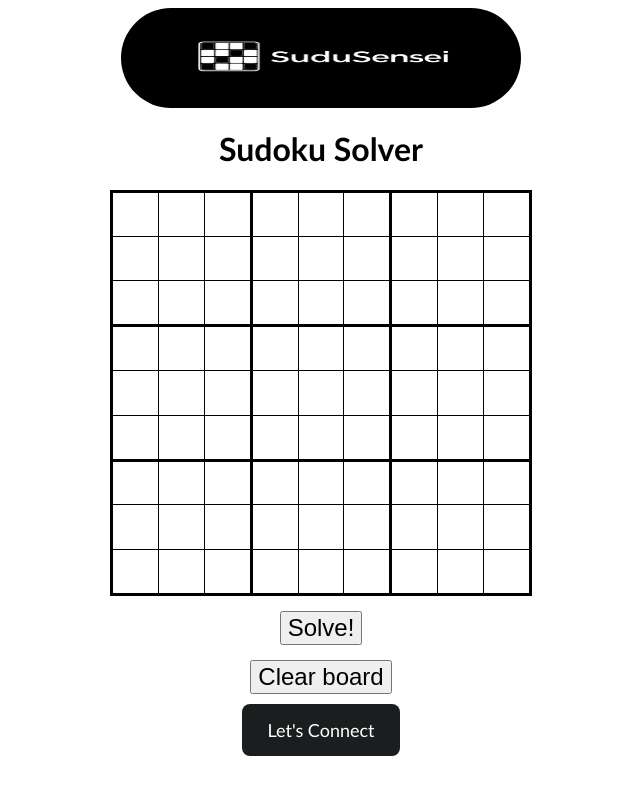
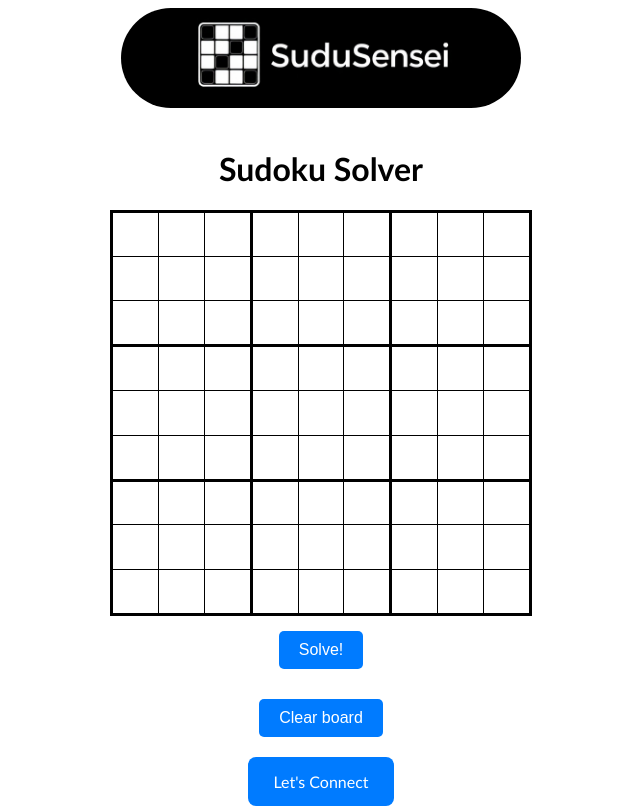
Before and after one commit to prash08484/Sudoku-Solver, a plain HTML site: page index.html in a window 1280 px wide. Shown: the whole page, without its empty margins (319-959 px from the left). Drawn offline with Linux system fonts and the light colour scheme.

Commit message:
adding favicon and some desing

```diff
--- a/index.html
+++ b/index.html
@@ -1,66 +1,220 @@
 <html>
+
 <head>
-  <title></title>
+  <title>Sudoku Solver</title>
   <script type="text/javascript" src="sudoku.js"></script>
+  <link rel="icon" href="opensudoku.svg">
   <style type="text/css">
+    body {
+      font-family: Calibri, sans-serif;
+    }
 
-    body { font-family: Calibri, sans-serif; }
-    #container { text-align: center }
-    table { border-collapse: collapse; font-size: 2em; margin: 0 auto; }
-    colgroup, tbody { border: solid medium; }
-    td { border: solid thin; height: 1.4em; width: 1.4em; text-align: center; padding: 0; }
-    button { margin-top: 15px; font-size: 1.5em; }
+    #container {
+      text-align: center
+    }
 
-    padd{padding-bottom: 100px;}
+    table {
+      border-collapse: collapse;
+      font-size: 2em;
+      margin: 0 auto;
+    }
+
+    colgroup,
+    tbody {
+      border: solid medium;
+    }
+
+    td {
+      border: solid thin;
+      height: 1.4em;
+      width: 1.4em;
+      text-align: center;
+      padding: 0;
+    }
+
+    /* table styling  */
+
+
+    button {
+      margin-top: 15px;
+      font-size: 1.5em;
+    }
+
+    padd {
+      padding-bottom: 100px;
+    }
 
 
     .center-button {
       text-align: center;
     }
 
+    /* image styling  */
+    img {
+      height: 100px;
+      width: 400px;
+      border-radius: 50px;
+      object-fit: cover;
+      margin-bottom: 20px;
+    }
+
+
+    /* Button Styling */
+    button {
+      margin: 15px 10px;
+      padding: 10px 20px;
+      font-size: 1rem;
+      color: white;
+      background-color: #007bff;
+      border: none;
+      border-radius: 5px;
+      cursor: pointer;
+      transition: background-color 0.3s ease;
+    }
+
+    button:hover {
+      background-color: #0056b3;
+    }
+
+    /* Connect Button */
+    .center-button {
+      margin-top: 20px;
+      text-align: center;
+    }
+
     .button {
       margin-top: 10px;
-  display: inline-block;
       padding: 15px 25px;
-  font-size: 18px;
+      font-size: 1rem;
       color: white;
-  background-color: #1b1e1f; /* LinkedIn blue */
+      background-color: #007bff;
       text-decoration: none;
       border-radius: 8px;
       transition: background-color 0.3s ease;
     }
 
     .button:hover {
-  background-color: #299d82;
+      background-color: #0056b3;
     }
   </style>
 </head>
+
 <body>
 
 
   <div id="container">
-    <img src="img2.jpeg" style = "height:100px ; width: 400px; text-align :left; border-radius:100px "  >
+    <img src="img2.jpeg" style="height:100px ; width: 400px; text-align :left; border-radius:100px ">
 
-    <h1 class = "padd">Sudoku Solver</h1>
+    <h1 class="padd">Sudoku Solver</h1>
 
     <table id="sudoku-board">
 
 
-      <colgroup><col><col><col>
-      <colgroup><col><col><col>
-      <colgroup><col><col><col>
+      <colgroup>
+        <col>
+        <col>
+        <col>
+        <colgroup>
+          <col>
+          <col>
+          <col>
+          <colgroup>
+            <col>
+            <col>
+            <col>
           <tbody>
-       <tr> <td contenteditable="true"></td> <td contenteditable="true"></td> <td contenteditable="true"></td> <td contenteditable="true"></td> <td contenteditable="true"></td> <td contenteditable="true"></td> <td contenteditable="true"></td> <td contenteditable="true"></td> <td contenteditable="true"></td>
-       <tr> <td contenteditable="true"></td> <td contenteditable="true"></td> <td contenteditable="true"></td> <td contenteditable="true"></td> <td contenteditable="true"></td> <td contenteditable="true"></td> <td contenteditable="true"></td> <td contenteditable="true"></td> <td contenteditable="true"></td>
-       <tr> <td contenteditable="true"></td> <td contenteditable="true"></td> <td contenteditable="true"></td> <td contenteditable="true"></td> <td contenteditable="true"></td> <td contenteditable="true"></td> <td contenteditable="true"></td> <td contenteditable="true"></td> <td contenteditable="true"></td>
+        <tr>
+          <td contenteditable="true"></td>
+          <td contenteditable="true"></td>
+          <td contenteditable="true"></td>
+          <td contenteditable="true"></td>
+          <td contenteditable="true"></td>
+          <td contenteditable="true"></td>
+          <td contenteditable="true"></td>
+          <td contenteditable="true"></td>
+          <td contenteditable="true"></td>
+      <tr>
+        <td contenteditable="true"></td>
+        <td contenteditable="true"></td>
+        <td contenteditable="true"></td>
+        <td contenteditable="true"></td>
+        <td contenteditable="true"></td>
+        <td contenteditable="true"></td>
+        <td contenteditable="true"></td>
+        <td contenteditable="true"></td>
+        <td contenteditable="true"></td>
+      <tr>
+        <td contenteditable="true"></td>
+        <td contenteditable="true"></td>
+        <td contenteditable="true"></td>
+        <td contenteditable="true"></td>
+        <td contenteditable="true"></td>
+        <td contenteditable="true"></td>
+        <td contenteditable="true"></td>
+        <td contenteditable="true"></td>
+        <td contenteditable="true"></td>
         <tbody>
-       <tr> <td contenteditable="true"></td> <td contenteditable="true"></td> <td contenteditable="true"></td> <td contenteditable="true"></td> <td contenteditable="true"></td> <td contenteditable="true"></td> <td contenteditable="true"></td> <td contenteditable="true"></td> <td contenteditable="true"></td>
-       <tr> <td contenteditable="true"></td> <td contenteditable="true"></td> <td contenteditable="true"></td> <td contenteditable="true"></td> <td contenteditable="true"></td> <td contenteditable="true"></td> <td contenteditable="true"></td> <td contenteditable="true"></td> <td contenteditable="true"></td>
-       <tr> <td contenteditable="true"></td> <td contenteditable="true"></td> <td contenteditable="true"></td> <td contenteditable="true"></td> <td contenteditable="true"></td> <td contenteditable="true"></td> <td contenteditable="true"></td> <td contenteditable="true"></td> <td contenteditable="true"></td>
+          <tr>
+            <td contenteditable="true"></td>
+            <td contenteditable="true"></td>
+            <td contenteditable="true"></td>
+            <td contenteditable="true"></td>
+            <td contenteditable="true"></td>
+            <td contenteditable="true"></td>
+            <td contenteditable="true"></td>
+            <td contenteditable="true"></td>
+            <td contenteditable="true"></td>
+          <tr>
+            <td contenteditable="true"></td>
+            <td contenteditable="true"></td>
+            <td contenteditable="true"></td>
+            <td contenteditable="true"></td>
+            <td contenteditable="true"></td>
+            <td contenteditable="true"></td>
+            <td contenteditable="true"></td>
+            <td contenteditable="true"></td>
+            <td contenteditable="true"></td>
+          <tr>
+            <td contenteditable="true"></td>
+            <td contenteditable="true"></td>
+            <td contenteditable="true"></td>
+            <td contenteditable="true"></td>
+            <td contenteditable="true"></td>
+            <td contenteditable="true"></td>
+            <td contenteditable="true"></td>
+            <td contenteditable="true"></td>
+            <td contenteditable="true"></td>
         <tbody>
-       <tr> <td contenteditable="true"></td> <td contenteditable="true"></td> <td contenteditable="true"></td> <td contenteditable="true"></td> <td contenteditable="true"></td> <td contenteditable="true"></td> <td contenteditable="true"></td> <td contenteditable="true"></td> <td contenteditable="true"></td>
-       <tr> <td contenteditable="true"></td> <td contenteditable="true"></td> <td contenteditable="true"></td> <td contenteditable="true"></td> <td contenteditable="true"></td> <td contenteditable="true"></td> <td contenteditable="true"></td> <td contenteditable="true"></td> <td contenteditable="true"></td>
-       <tr> <td contenteditable="true"></td> <td contenteditable="true"></td> <td contenteditable="true"></td> <td contenteditable="true"></td> <td contenteditable="true"></td> <td contenteditable="true"></td> <td contenteditable="true"></td> <td contenteditable="true"></td> <td contenteditable="true"></td>
+          <tr>
+            <td contenteditable="true"></td>
+            <td contenteditable="true"></td>
+            <td contenteditable="true"></td>
+            <td contenteditable="true"></td>
+            <td contenteditable="true"></td>
+            <td contenteditable="true"></td>
+            <td contenteditable="true"></td>
+            <td contenteditable="true"></td>
+            <td contenteditable="true"></td>
+          <tr>
+            <td contenteditable="true"></td>
+            <td contenteditable="true"></td>
+            <td contenteditable="true"></td>
+            <td contenteditable="true"></td>
+            <td contenteditable="true"></td>
+            <td contenteditable="true"></td>
+            <td contenteditable="true"></td>
+            <td contenteditable="true"></td>
+            <td contenteditable="true"></td>
+          <tr>
+            <td contenteditable="true"></td>
+            <td contenteditable="true"></td>
+            <td contenteditable="true"></td>
+            <td contenteditable="true"></td>
+            <td contenteditable="true"></td>
+            <td contenteditable="true"></td>
+            <td contenteditable="true"></td>
+            <td contenteditable="true"></td>
+            <td contenteditable="true"></td>
     </table>
     <div>
       <button id="solve-button">Solve!</button>
@@ -72,8 +226,8 @@
 </body>
 
 <script type="text/javascript">
-  document.getElementById("sudoku-board").addEventListener("keyup", function(event) {
-    if(event.target && event.target.nodeName == "TD") {
+  document.getElementById("sudoku-board").addEventListener("keyup", function (event) {
+    if (event.target && event.target.nodeName == "TD") {
       var validNum = /[1-9]/;
       var tdEl = event.target;
       if (tdEl.innerText.length > 0 && validNum.test(tdEl.innerText[0])) {
@@ -84,7 +238,7 @@
     }
   });
 
-  document.getElementById("solve-button").addEventListener("click", function(event) {
+  document.getElementById("solve-button").addEventListener("click", function (event) {
     var boardString = boardToString();
     var solution = SudokuSolver.solve(boardString);
     if (solution) {
```
Also changed, not shown: opensudoku.svg (added). Lines whose indentation alone changed are shown as unchanged.
